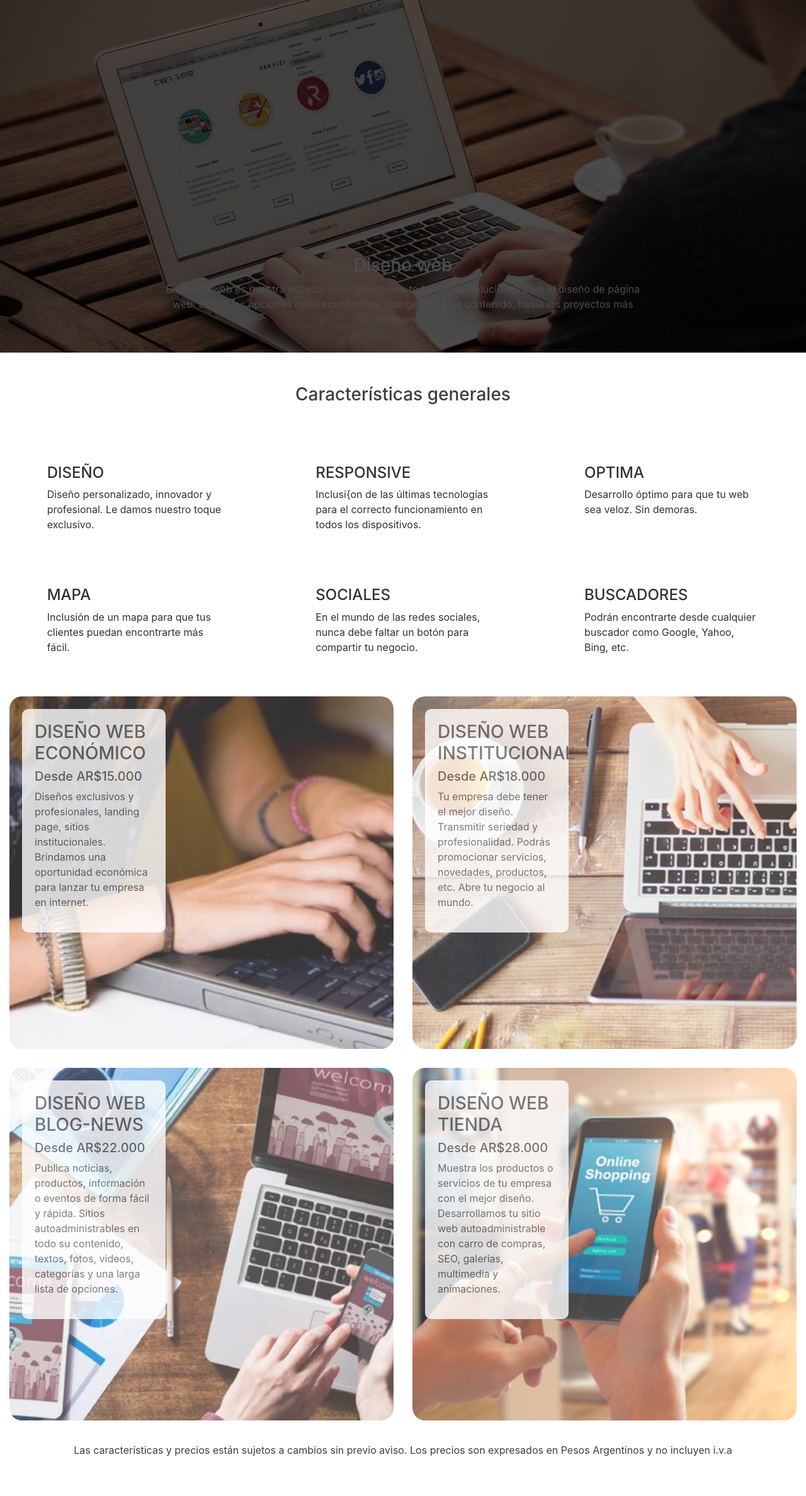
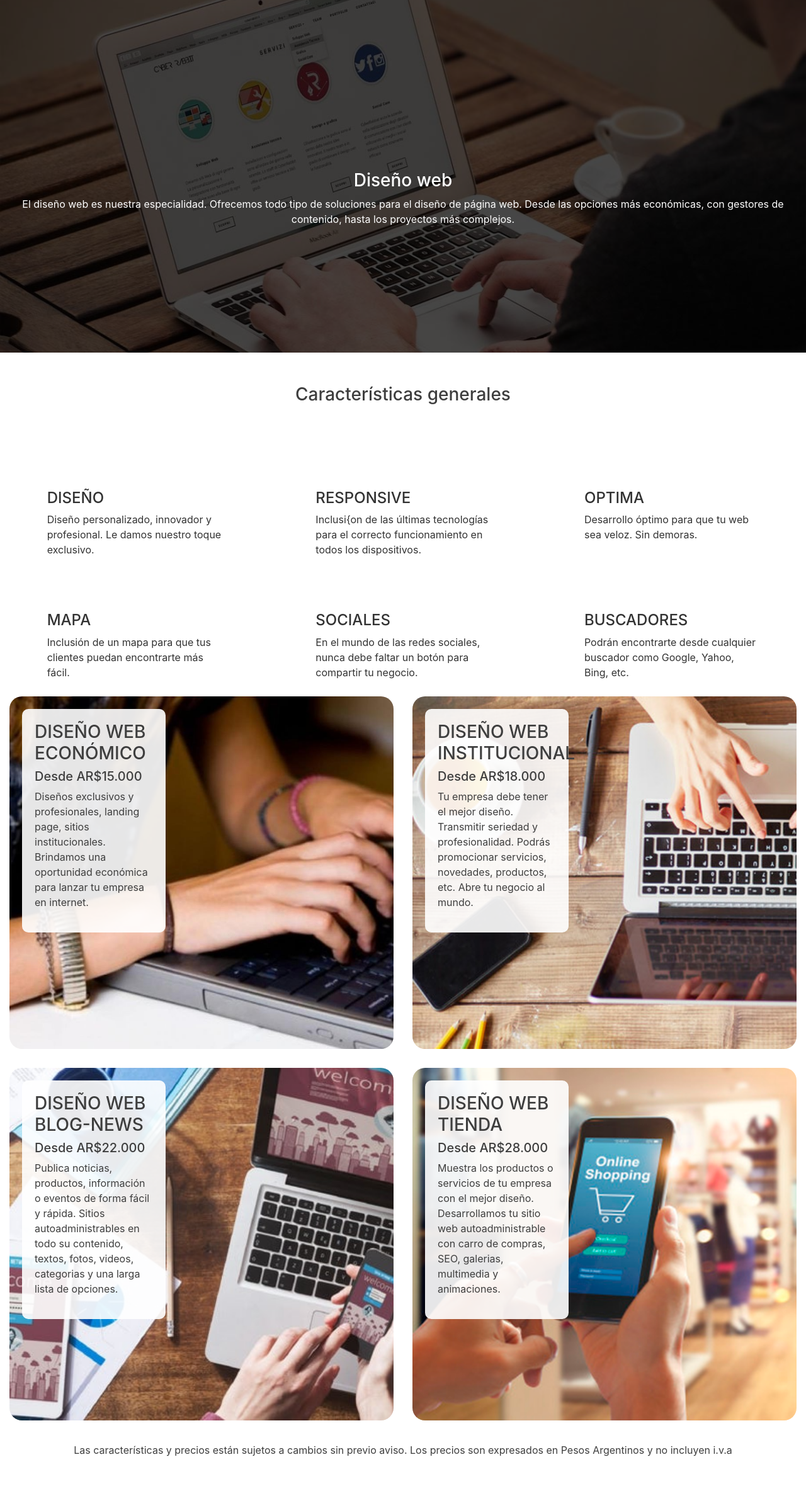
Before and after one commit to delamoragerman/delamoragerman, a PHP site: template mvc/views/servicios.view.php in a window 1280 px wide. Shown: the whole page at 63% size. Run offline with PHP 8.4, Linux system fonts and the light colour scheme; the template is opened without the code that fills it, so the values that code supplies are empty.

Commit message:
updating files to prepare to migrate to version 2.0 of the site

```diff
--- a/css/general.css
+++ b/css/general.css
@@ -24,6 +24,19 @@
     height: auto;
     padding: 20px;
 }
+
+/*////////////////////////////    ESTILOS ANIMACION TEXTO   /////////////////////////*/
+.oculto {
+  opacity: 0;
+  transform: translateY(40px);
+  transition: opacity 0.5s ease, transform 0.5s ease;
+}
+
+.aparecer {
+  opacity: 1;
+  transform: translateY(0);
+}
+
 .form{
     width: 100%;
     padding: 10px 30px;
@@ -95,7 +108,6 @@
     height: 47vh;
     padding: 15px 20px;
 }
-/*////////////////////////////    INDEX   NAV   /////////////////////////*/
 
 /*////////////////////////////    INDEX   SLIDESHOW   /////////////////////////*/
 
@@ -127,7 +139,9 @@
 .text_carousel p{
     font-size: 22px;
 }
+
 /*////////////////////////////    SECTION   /////////////////////////*/
+
 .fila1, .fila2, fila3{
     width: 100%;
     height: 70vh;
@@ -286,92 +300,8 @@
     color: #E45300;
 }
 
-/*////////////////////////////    SECTION || DISEÑO WEB   /////////////////////////*/
+/*////////////////////////////    FOOTER   /////////////////////////*/
 
-.cont__header-section{
-    width: 100%;
-    height: 70vh;
-    overflow: hidden;
-    z-index: 0
-}
-.cont__header-section .capa{
-    width: 100%;
-    height: 70vh;
-    position: absolute;
-    opacity: 0.7;
-    z-index: 1;
-}
-.cont__header-section img{
-    width: 100%;
-    height: 100%;
-    z-index: -1;
-}
-.cont__header-section .title__section{
-    width: 60%;
-    margin-top: -155px;
-    margin-left: auto;
-    margin-right: auto;
-    text-align: center;
-    color: #fff;
-    z-index: 1;
-    opacity: 1!important;
-}
-
-.title__contenido{
-    width: 100%;
-    text-align: center;
-    margin-top: 50px;
-    margin-bottom: 50px;
-}
-.title__contenido .icono{
-    width: 10%;
-}
-.icono .fas{
-    opacity: 0.8;
-}
-.text__price{
-    width: 100%;
-    height: 70vh;
-    margin: 15px 0px;
-    padding: 20px;
-    border-radius: 20px;
-    opacity: 0.8;
-}
-#price-1{
-    background-image: url("../../img/separadores/fondo_section2.jpg");
-    background-size: cover;
-    background-repeat: no-repeat;
-}
-#price-2{
-    background-image: url("../../img/separadores/fondo-post.jpg");
-    background-size: cover;
-    background-repeat: no-repeat;
-}
-#price-3{
-    background-image: url("../../img/separadores/fondo-index.jpg");
-    background-size: cover;
-    background-repeat: no-repeat;
-}
-#price-4{
-    background-image: url("../../img/separadores/creamos_tu_web.jpg");
-    background-size: cover;
-    background-repeat: no-repeat;
-}
-.text__price .cont-text{
-    background-color: #fff;
-    width: 40%;
-    padding: 20px;
-    border-radius: 10px;
-    opacity: 0.8;
-}
-.parrafo-pie-price{
-    text-align: center;
-    margin-left: auto;
-    margin-right: auto;
-    padding: 20px;
-}
-
-/*////////////////////////////    FOOTER   /////////////////////////*/
 .up{
     background-color: red;
     position: fixed;
--- a/css/nav-styles.css
+++ b/css/nav-styles.css
@@ -1,7 +1,7 @@
 header {
-    background-color: #7300D8;
+    background: rgba(0, 0, 0, 0.9);
     color: #fff;
-    padding: 5px 0;
+    padding: 5px 0px;
 }
 
 nav {
@@ -39,6 +39,9 @@
 .nav-link:hover {
     color: #ff4500;
 }
+.nav-item:hover{
+    border-bottom: solid 2px #ff4500;
+}
 
 /* Estilos para dispositivos móviles */
 @media (max-width: 768px) {
--- /dev/null
+++ b/css/servicios.css
@@ -0,0 +1,85 @@
+/*////////////////////////////    SECTION || DISEÑO WEB   SERVICIOS /////////////////////////*/
+
+.cont__header-section {
+    position: relative;
+    height: 70vh;
+}
+
+.capa {
+    width: 100%;
+    height: 100%;
+    position: absolute;
+    background-color: rgba(0, 0, 0, 0.9); /* Color de fondo con transparencia */
+    z-index: 1;
+}
+
+.bg-image {
+    width: 100%;
+    height: 100%;
+    object-fit: cover; /* Asegura que la imagen cubra todo el contenedor */
+    position: absolute;
+    top: 0;
+    left: 0;
+    z-index: 0;
+}
+
+.title__section {
+    position: relative;
+    z-index: 2; /* Coloca el título por encima de la capa */
+    text-align: center;
+    color: #fff;
+    margin-top: 250px;
+    padding: 20px; /* Añade un poco de espacio alrededor del texto */
+}
+
+
+.title__contenido{
+    width: 100%;
+    text-align: center;
+    margin: 50px 0px;
+}
+.title__contenido .icono{
+    width: 10%;
+}
+.icono .fas{
+    opacity: 0.8;
+}
+.text__price{
+    width: 100%;
+    height: 70vh;
+    margin: 15px 0px;
+    padding: 20px;
+    border-radius: 20px;
+}
+.text__price .cont-text{
+    background: rgba(255, 255, 255, 0.9);
+    width: 40%;
+    padding: 20px;
+    border-radius: 10px;
+}
+#price-1{
+    background-image: url("../../img/separadores/fondo_section2.jpg");
+    background-size: cover;
+    background-repeat: no-repeat;
+}
+#price-2{
+    background-image: url("../../img/separadores/fondo-post.jpg");
+    background-size: cover;
+    background-repeat: no-repeat;
+}
+#price-3{
+    background-image: url("../../img/separadores/fondo-index.jpg");
+    background-size: cover;
+    background-repeat: no-repeat;
+}
+#price-4{
+    background-image: url("../../img/separadores/creamos_tu_web.jpg");
+    background-size: cover;
+    background-repeat: no-repeat;
+}
+.parrafo-pie-price{
+    text-align: center;
+    margin-left: auto;
+    margin-right: auto;
+    padding: 20px;
+}
--- a/mvc/index.php
+++ b/mvc/index.php
@@ -1,11 +1,10 @@
 <?php
-//date.timezone == America/Argentina/Cordoba;
 // Obtenemos el controlador que queremos cargar
 $nombre_controlador = $_REQUEST['_c_'];
 
 // Creamos el controlador
 require_once "ctrlrs/$nombre_controlador.ctrlr";
-//require_once "ctrlrs/servicios.ctrlr";
+require_once "ctrlrs/servicios.ctrlr";
 require_once "ctrlrs/data.base.ctrlr";
 require_once "ctrlrs/session.ctrlr";
 $session = new SessionCtrlr();
--- a/mvc/views/head.view.php
+++ b/mvc/views/head.view.php
@@ -6,9 +6,11 @@
         <meta charset="UTF-8">
         <meta name="viewport" content="width=device-width, initial-scale=1.0">
         <link href="/css/bootstrap.min.css" rel="stylesheet"/>
+        <link href="/css/general.css" rel="stylesheet"/>
         <link href="/css/nav-styles.css" rel="stylesheet"/>
-        <link href="/css/general.css" rel="stylesheet"/>
+        <link href="/css/servicios.css" rel="stylesheet"/>
         <link href="/css/port-styles.css" rel="stylesheet"/>
+        <link href="/css/nosotros.css" rel="stylesheet"/>
     </head>
     <body>
         <div class="main-contenedor">
--- a/mvc/views/portfolio.view.php
+++ b/mvc/views/portfolio.view.php
@@ -50,6 +50,11 @@
                     <a href="enlace-al-proyecto-2">Ver más</a>
                 </div>
             </div>
+            <div class="cont-btn-center">
+            <button value="Ver mas" class="btn btn-success">
+                Ver mas
+            </button>
+        </div>
         </div>
     </div>
 </section>
--- a/mvc/views/servicios.view.php
+++ b/mvc/views/servicios.view.php
@@ -1,13 +1,18 @@
+<div class="container-fluid">
+    <div class="row">
         <div class="container-fluid">
             <div class="row">
                 <div class="cont__header-section">
                     <div class="capa"></div>
-            <img src="../../img/img4_slide.jpg">
+                    <img src="../../img/img4_slide.jpg" class="bg-image">
                     <div class="title__section">
                         <h3>Diseño web</h3>
-                <P>El diseño web es nuestra especialidad. Ofrecemos todo tipo de soluciones para el diseño de página web. Desde las opciones m{as económicas, con gestores de contenido, hasta los proyectos más complejos.</P>
+                        <p>El diseño web es nuestra especialidad. Ofrecemos todo tipo de soluciones para el diseño de página web. Desde las opciones más económicas, con gestores de contenido, hasta los proyectos más complejos.</p>
                     </div>
                 </div>
+            </div>
+        </div>
+
     </div>
 </div>
 <div class="container-fluid">
@@ -16,7 +21,7 @@
             <h3>Características generales</h3>
         </div>
         <div class="col-xl-4">
-            <div class="contenedor">
+            <div class="contenedor oculto">
                 <div class="icono"><i class="fas fa-desktop fa-6x"></i></div>
                 <div>
                     <h4>DISEÑO</h4>
@@ -25,7 +30,7 @@
             </div>
         </div>
         <div class="col-xl-4">
-            <div class="contenedor">
+            <div class="contenedor oculto">
                 <div class="icono"><i class="fas fa-mobile-alt fa-6x"></i></div>
                 <div>
                     <h4>RESPONSIVE</h4>
@@ -34,7 +39,7 @@
             </div>
         </div>
         <div class="col-xl-4">
-            <div class="contenedor">
+            <div class="contenedor oculto">
                 <div class="icono"><i class="fas fa-tasks fa-6x"></i></div>
                 <div>
                     <h4>OPTIMA</h4>
@@ -43,7 +48,7 @@
             </div>
         </div>
         <div class="col-xl-4">
-            <div class="contenedor">
+            <div class="contenedor oculto">
                 <div class="icono"><i class="fas fa-map-marker-alt fa-6x"></i></div>
                 <div>
                     <h4>MAPA</h4>
@@ -52,7 +57,7 @@
             </div>
         </div>
         <div class="col-xl-4">
-            <div class="contenedor">
+            <div class="contenedor oculto">
                 <div class="icono"><i class="fas fa-share-alt fa-6x"></i></div>
                 <div>
                     <h4>SOCIALES</h4>
@@ -61,7 +66,7 @@
             </div>
         </div>
         <div class="col-xl-4">
-            <div class="contenedor">
+            <div class="contenedor oculto">
                 <div class="icono"><i class="fas fa-search fa-6x"></i></div>
                 <div>
                     <h4>BUSCADORES</h4>
@@ -69,6 +74,8 @@
                 </div>
             </div>
         </div>
+        <div class="container-fluid">
+            <div class="row">
                 <div class="col-xl-6">
                     <div class="text__price" id="price-1">
                         <div class="cont-text">
@@ -105,6 +112,8 @@
                         </div>
                     </div>
                 </div>
+            </div>
+        </div>
         <div class="parrafo-pie-price">
             <p>Las características y precios están sujetos a cambios sin previo aviso. Los precios son expresados en Pesos Argentinos y no incluyen i.v.a</p>
         </div>
```
Also changed, not shown: css/nosotros.css (added, +31 -0 lines), js/general.js (+27 -1 lines), mvc/js/contacto.js (deleted, +0 -85 lines), mvc/views/header.view.php (+5 -5 lines), mvc/views/index.view.php (+46 -16 lines), mvc/views/nosotros.view.php (added, +29 -0 lines), nbproject/private/private.xml (+1 -6 lines), css/main_page.css (deleted), 4 other files. Lines whose indentation alone changed are shown as unchanged.
